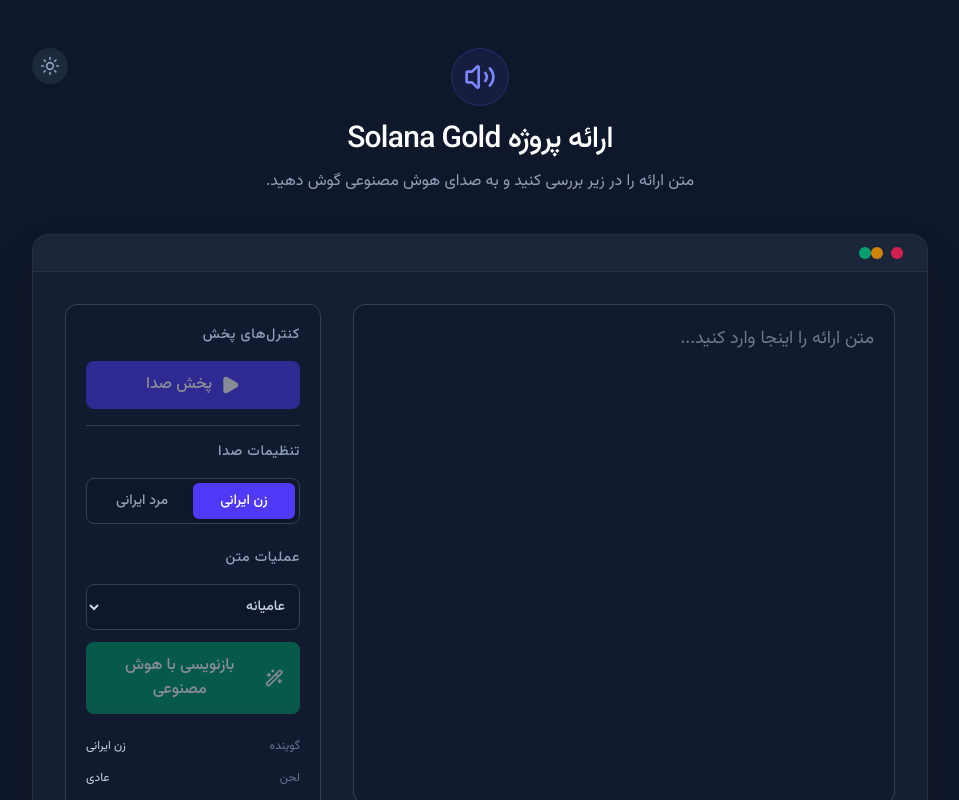
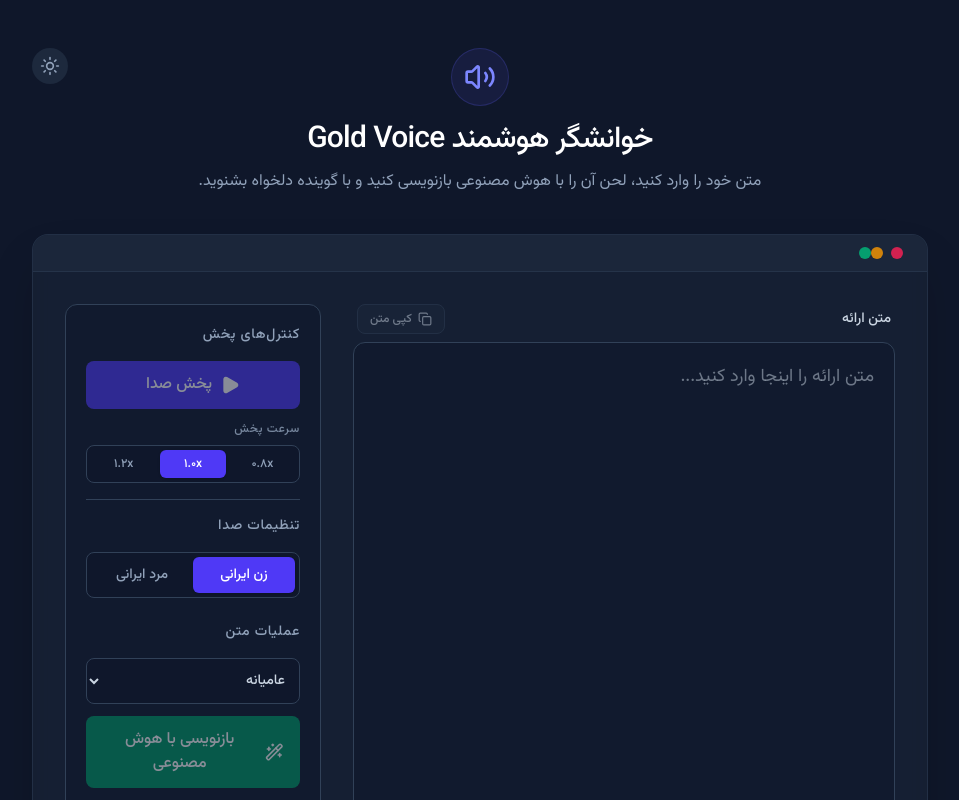
Before and after one commit to tesleum/Podcast, a React (Vite) app: page / in a window 1280 px wide. Shown: the top 800 px of the page, without its empty margins (160-1119 px from the left). Built offline with nearby package versions, Linux system fonts and the light colour scheme.

Commit message:
feat: add playback speed control and copy feature
Introduce adjustable playback speed for audio output
and a text copy utility to enhance user experience.

```diff
--- a/metadata.json
+++ b/metadata.json
@@ -1,5 +1,5 @@
 {
-  "name": "Solana Gold Presentation",
+  "name": "Gold voice",
   "description": "A text-to-speech presentation tool that reads the Solana Gold script in a female Iranian accent using Gemini TTS.",
   "requestFramePermissions": [],
   "majorCapabilities": ["MAJOR_CAPABILITY_SERVER_SIDE_GEMINI_API"]
--- a/src/App.tsx
+++ b/src/App.tsx
@@ -1,5 +1,5 @@
 import React, { useState, useRef, useEffect } from 'react';
-import { Play, Square, Loader2, Volume2, Download, Wand2, Sun, Moon } from 'lucide-react';
+import { Play, Square, Loader2, Volume2, Download, Wand2, Sun, Moon, Copy, Check } from 'lucide-react';
 import { motion } from 'motion/react';
 
 function createWAV(pcm16Array: Int16Array, sampleRate: number) {
@@ -62,10 +62,29 @@
   const [isDarkMode, setIsDarkMode] = useState(true);
   const [voice, setVoice] = useState<'female' | 'male'>('female');
   const [rewriteTone, setRewriteTone] = useState<'informal' | 'formal' | 'promotional' | 'friendly'>('informal');
+  const [playbackSpeed, setPlaybackSpeed] = useState<number>(1.0);
+  const [copied, setCopied] = useState(false);
 
   useEffect(() => {
     localStorage.setItem('solana-gold-script', text);
   }, [text]);
+
+  useEffect(() => {
+    if (isPlaying && sourceNodeRef.current) {
+      try {
+        sourceNodeRef.current.playbackRate.value = playbackSpeed;
+      } catch (e) {
+        console.error(e);
+      }
+    }
+  }, [playbackSpeed, isPlaying]);
+
+  const handleCopyText = () => {
+    if (!text) return;
+    navigator.clipboard.writeText(text);
+    setCopied(true);
+    setTimeout(() => setCopied(false), 2000);
+  };
 
   const audioContextRef = useRef<AudioContext | null>(null);
   const sourceNodeRef = useRef<AudioBufferSourceNode | null>(null);
@@ -166,6 +185,7 @@
 
       const sourceNode = audioContextRef.current.createBufferSource();
       sourceNode.buffer = audioBuffer;
+      sourceNode.playbackRate.value = playbackSpeed;
       sourceNode.connect(audioContextRef.current.destination);
 
       sourceNode.onended = () => {
@@ -216,10 +236,10 @@
             <Volume2 className="w-8 h-8" />
           </div>
           <h1 className={`text-3xl font-medium tracking-tight mb-3 ${isDarkMode ? 'text-white' : 'text-slate-900'}`}>
-            ارائه پروژه Solana Gold
+            خوانشگر هوشمند Gold Voice
           </h1>
           <p className={`max-w-2xl mx-auto ${isDarkMode ? 'text-slate-400' : 'text-slate-500'}`}>
-            متن ارائه را در زیر بررسی کنید و به صدای هوش مصنوعی گوش دهید.
+            متن خود را وارد کنید، لحن آن را با هوش مصنوعی بازنویسی کنید و با گوینده دلخواه بشنوید.
           </p>
         </motion.div>
 
@@ -233,7 +253,24 @@
           </div>
 
           <div className="p-6 md:p-8 flex flex-col md:flex-row gap-8">
-            <div className="flex-1">
+            <div className="flex-1 flex flex-col gap-2">
+              <div className="flex justify-between items-center px-1">
+                <span className={`text-sm font-medium ${isDarkMode ? 'text-slate-300' : 'text-slate-700'}`}>متن ارائه</span>
+                <button
+                  onClick={handleCopyText}
+                  disabled={!text}
+                  className={`flex items-center gap-1.5 px-3 py-1.5 rounded-lg text-xs font-medium transition-all ${
+                    copied
+                      ? 'bg-emerald-500/15 text-emerald-400 border border-emerald-500/30'
+                      : isDarkMode
+                      ? 'bg-slate-800 hover:bg-slate-700 text-slate-300 border border-slate-700'
+                      : 'bg-white hover:bg-slate-100 text-slate-600 border border-slate-200 shadow-sm'
+                  } disabled:opacity-50 disabled:cursor-not-allowed`}
+                >
+                  {copied ? <Check className="w-3.5 h-3.5" /> : <Copy className="w-3.5 h-3.5" />}
+                  <span>{copied ? 'کپی شد!' : 'کپی متن'}</span>
+                </button>
+              </div>
               <label htmlFor="script" className="sr-only">متن ارائه</label>
               <textarea
                 id="script"
@@ -287,6 +324,29 @@
                     <span>دانلود صدا</span>
                   </button>
                 )}
+
+                <div className="mt-3 mb-1">
+                  <h4 className={`text-xs font-medium uppercase tracking-wider mb-2 ${isDarkMode ? 'text-slate-400/80' : 'text-slate-500'}`}>سرعت پخش</h4>
+                  <div className={`grid grid-cols-3 gap-1 p-1 rounded-lg border ${isDarkMode ? 'bg-slate-900/80 border-slate-700' : 'bg-slate-100 border-slate-200'}`}>
+                    {[0.8, 1.0, 1.2].map((speed) => (
+                      <button
+                        key={speed}
+                        onClick={() => setPlaybackSpeed(speed)}
+                        className={`py-1.5 text-xs font-medium rounded-md transition-all ${
+                          playbackSpeed === speed
+                            ? isDarkMode
+                              ? 'bg-indigo-600 text-white shadow-sm'
+                              : 'bg-indigo-500 text-white shadow-sm'
+                            : isDarkMode
+                            ? 'text-slate-400 hover:text-slate-200'
+                            : 'text-slate-500 hover:text-slate-700'
+                        }`}
+                      >
+                        {speed === 0.8 ? '۰.۸x' : speed === 1.0 ? '۱.۰x' : '۱.۲x'}
+                      </button>
+                    ))}
+                  </div>
+                </div>
 
                 <hr className={`my-4 ${isDarkMode ? 'border-slate-700' : 'border-slate-200'}`} />
 
@@ -358,11 +418,17 @@
                     <span className={isDarkMode ? 'text-slate-300' : 'text-slate-600'}>{voice === 'female' ? 'زن ایرانی' : 'مرد ایرانی'}</span>
                   </div>
                   <div className="text-xs flex items-center justify-between">
-                    <span className={isDarkMode ? 'text-slate-500' : 'text-slate-400'}>لحن</span>
-                    <span className={isDarkMode ? 'text-slate-300' : 'text-slate-600'}>عادی</span>
+                    <span className={isDarkMode ? 'text-slate-500' : 'text-slate-400'}>سرعت پخش</span>
+                    <span className={isDarkMode ? 'text-slate-300' : 'text-slate-600'}>{playbackSpeed === 0.8 ? '۰.۸x' : playbackSpeed === 1.0 ? '۱.۰x' : '۱.۲x'}</span>
                   </div>
                   <div className="text-xs flex items-center justify-between">
-                    <span className={isDarkMode ? 'text-slate-500' : 'text-slate-400'}>موتور</span>
+                    <span className={isDarkMode ? 'text-slate-500' : 'text-slate-400'}>لحن بازنویسی</span>
+                    <span className={isDarkMode ? 'text-slate-300' : 'text-slate-600'}>
+                      {rewriteTone === 'informal' ? 'عامیانه' : rewriteTone === 'formal' ? 'رسمی' : rewriteTone === 'promotional' ? 'تبلیغاتی' : 'دوستانه'}
+                    </span>
+                  </div>
+                  <div className="text-xs flex items-center justify-between">
+                    <span className={isDarkMode ? 'text-slate-500' : 'text-slate-400'}>موتور هوش مصنوعی</span>
                     <span className={isDarkMode ? 'text-slate-300' : 'text-slate-600'} dir="ltr">Gemini 3.1 Flash</span>
                   </div>
                 </div>
```
